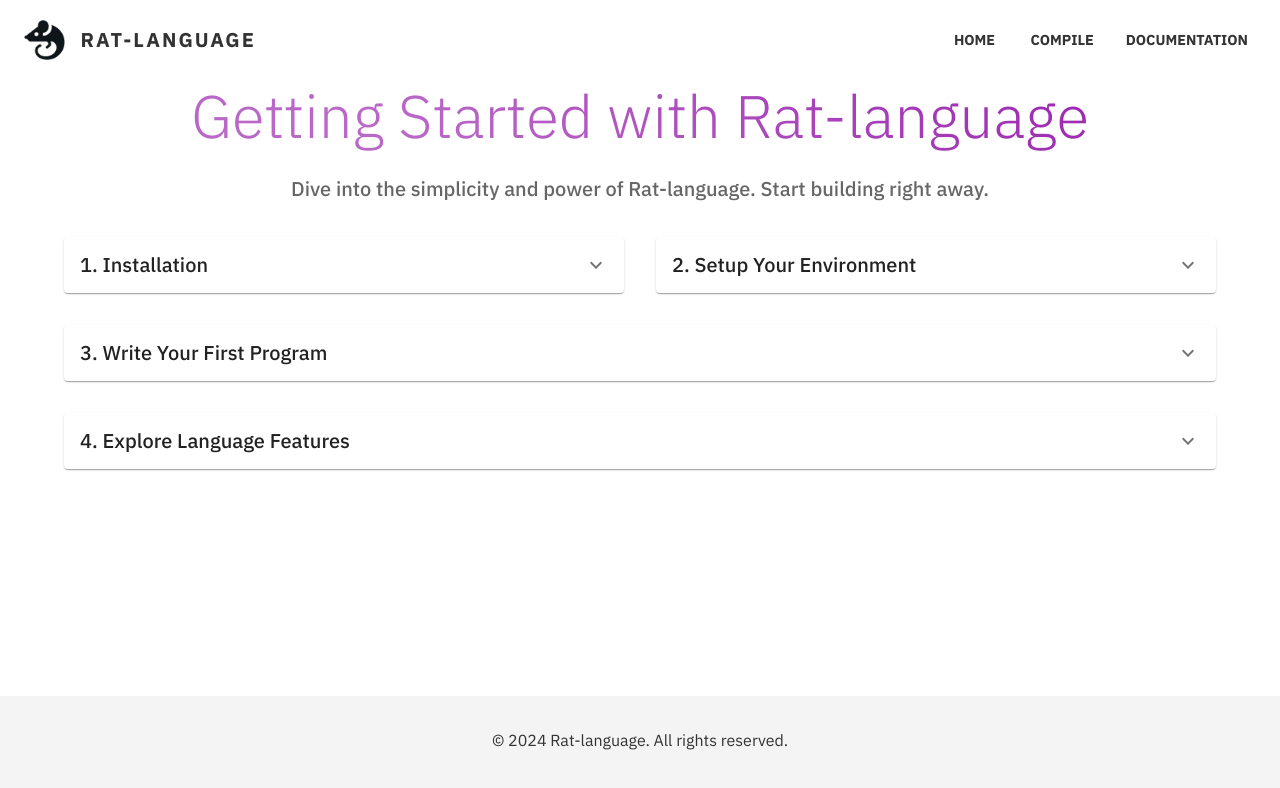
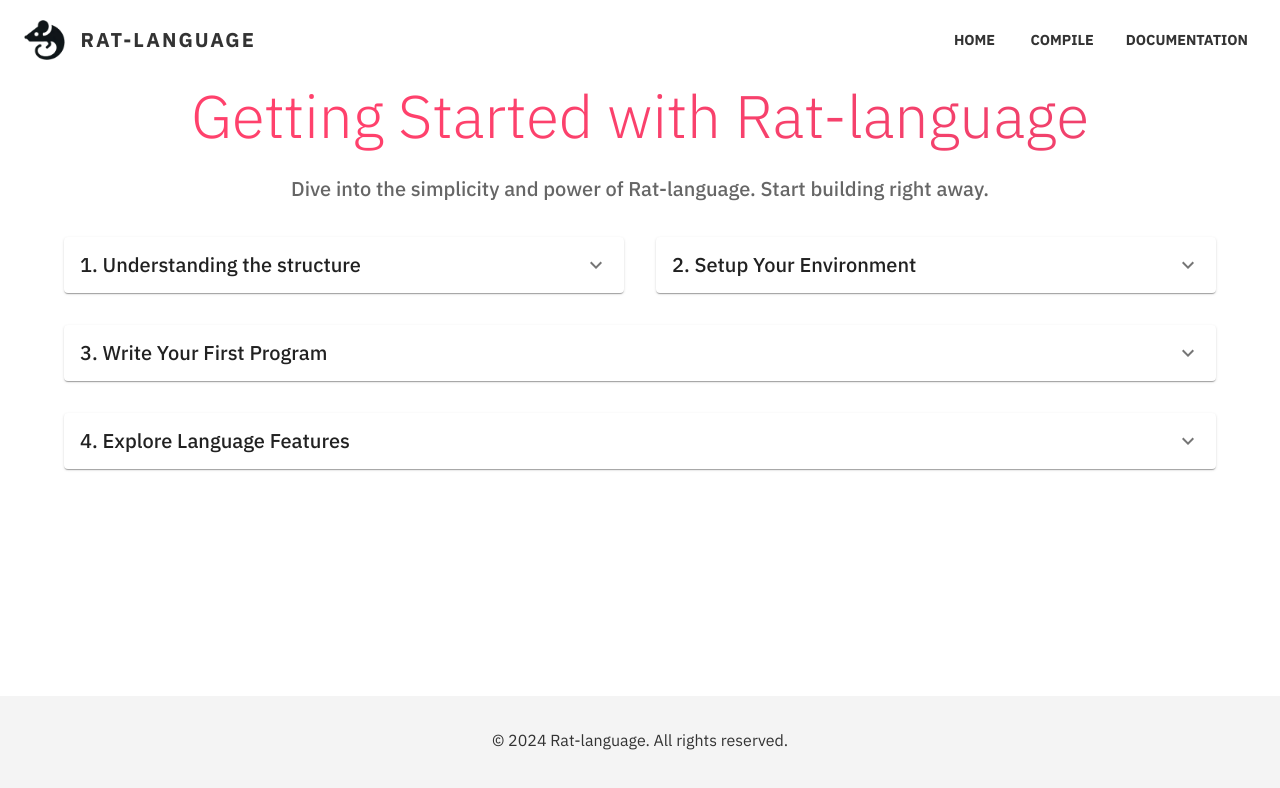
Before and after one commit to rat-language/rat-language.github.io, a React (Create React App) app: page /docs/getting-started in a window 1280 px wide. Shown: the top 788 px of the page. Built offline with nearby package versions, Linux system fonts and the light colour scheme.

Commit message:
Updated the first block in the getting started page.

```diff
--- a/src/pages/GettingStartedPage/GettingStartedPage.jsx
+++ b/src/pages/GettingStartedPage/GettingStartedPage.jsx
@@ -13,7 +13,7 @@ const CustomContainer = styled(Container)(({ theme }) => ({
 }));
 
 const Highlight = styled(Typography)(({ theme }) => ({
-  background: `linear-gradient(45deg, ${theme.palette.secondary.light} 30%, ${theme.palette.secondary.main} 90%)`,
+  background: `linear-gradient(45deg, ${'#ff416c'} 30%, ${'#ef416c'} 90%)`,
   '-webkit-background-clip': 'text',
   '-webkit-text-fill-color': 'transparent',
 }));
@@ -43,14 +43,14 @@ const GettingStarted = () => {
         <Grid item xs={12} md={6}>
           <Accordion>
             <AccordionSummary expandIcon={<ExpandMoreIcon />}>
-              <Typography variant="h6">1. Installation</Typography>
+              <Typography variant="h6">1. Understanding the structure</Typography>
             </AccordionSummary>
             <AccordionDetails>
               <Typography paragraph>
-                Begin by downloading the Rat-language compiler or interpreter from the official [source]. Make sure to verify the system requirements before installation.
+                The Rat Organization is comprised of three main repositories: <Link href="https://github.com/rat-language/rat" target="_blank" rel="noopener">The Rat-language</Link>, The Rat-language <Link href="https://github.com/rat-language/output-backend" target="_blank" rel="noopener">Online Compiler</Link>, and The Rat-language <Link href="https://github.com/rat-language/rat-language.github.io" target="_blank" rel="noopener">Website</Link>.
               </Typography>
               <Typography paragraph>
-                For detailed installation instructions, refer to our <Link href="#">installation guide</Link>.
+                For a detailed installation overview of the language, refer to our langauge  <Link href="https://github.com/rat-language/rat/blob/main/README.md">README</Link>.
               </Typography>
             </AccordionDetails>
           </Accordion>
```
